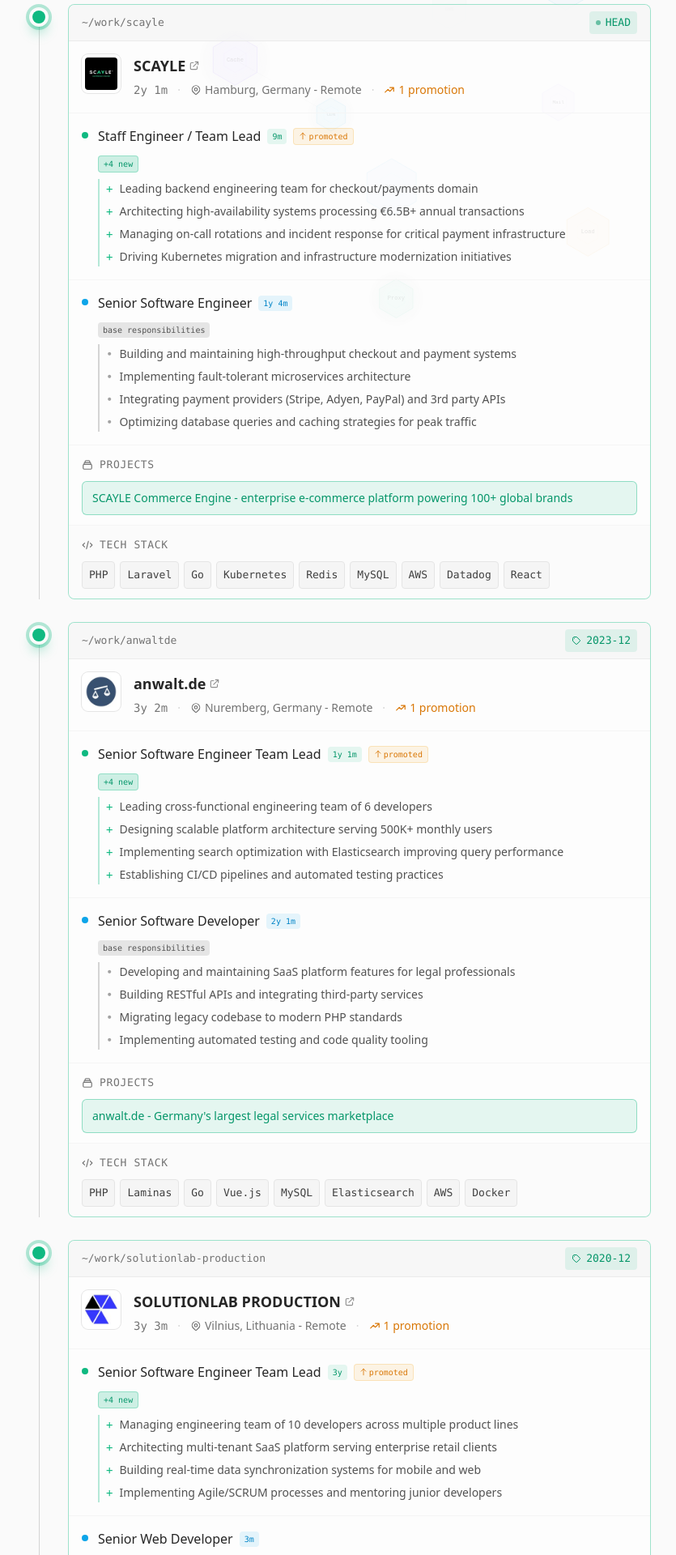
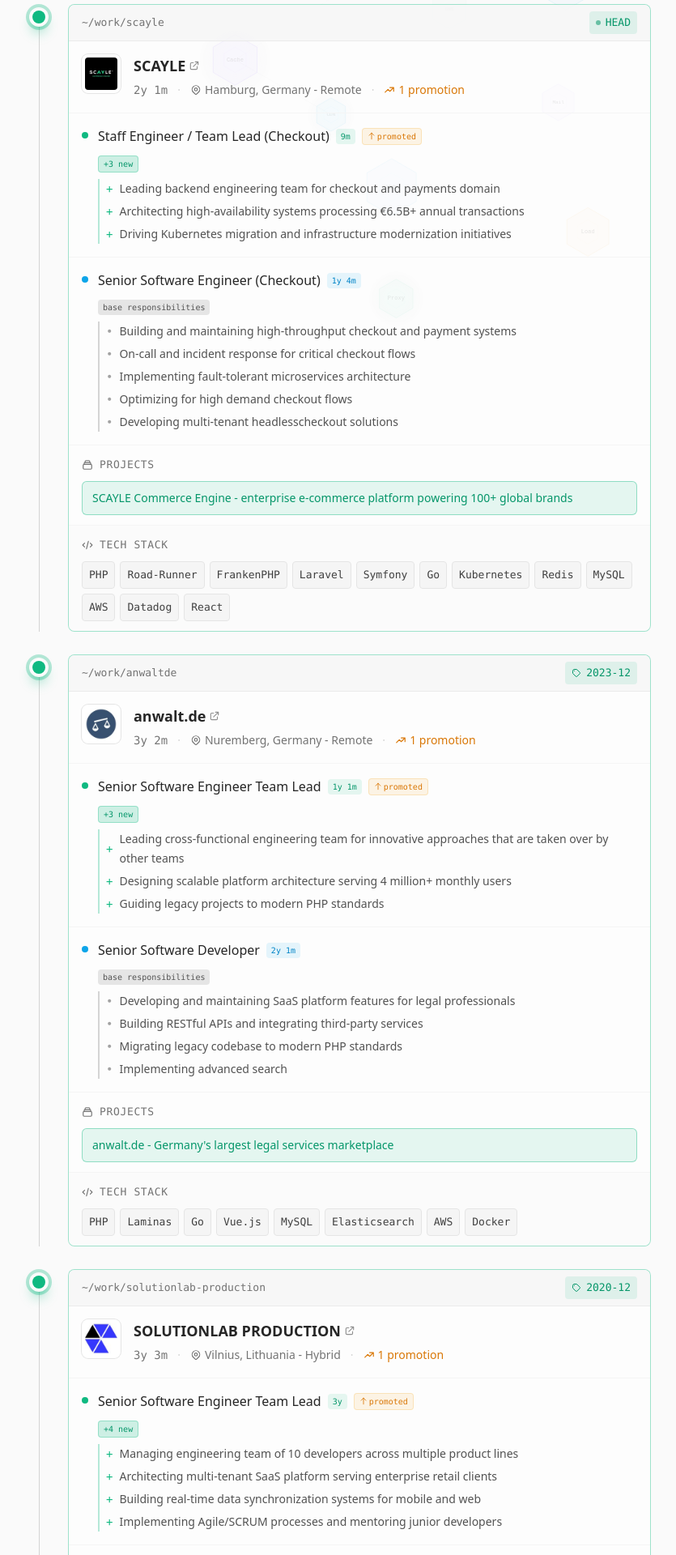
Before and after one commit to wukis/cv-next, a Next.js app: page /experience in a window 1280 px wide. Shown: the part 308-2228 px from the top of the page at 81% size, without its empty margins (92-927 px from the left). Built offline with nearby package versions, Linux system fonts and the light colour scheme.

Commit message:
experience page review

```diff
--- a/src/app/about/page.tsx
+++ b/src/app/about/page.tsx
@@ -190,7 +190,7 @@ export default function About() {
                 <div className="flex flex-wrap gap-2">
                   <Link
                     href="/experience"
-                    className="inline-flex items-center gap-2 px-3 py-1.5 rounded-lg bg-sky-500/10 dark:bg-sky-400/10 text-sky-600 dark:text-sky-400 font-mono text-sm hover:bg-sky-500/20 dark:hover:bg-sky-400/20 transition-colors"
+                    className="inline-flex items-center gap-2 px-3 py-1.5 rounded-lg bg-violet-500/10 dark:bg-violet-400/10 text-violet-600 dark:text-violet-400 font-mono text-sm hover:bg-violet-500/20 dark:hover:bg-violet-400/20 transition-colors"
                   >
                     <svg className="w-4 h-4" fill="none" viewBox="0 0 24 24" stroke="currentColor">
                       <path strokeLinecap="round" strokeLinejoin="round" strokeWidth={2} d="M9 5H7a2 2 0 00-2 2v12a2 2 0 002 2h10a2 2 0 002-2V7a2 2 0 00-2-2h-2M9 5a2 2 0 002 2h2a2 2 0 002-2M9 5a2 2 0 012-2h2a2 2 0 012 2" />
@@ -199,7 +199,7 @@ export default function About() {
                   </Link>
                   <Link
                     href="/recommendations"
-                    className="inline-flex items-center gap-2 px-3 py-1.5 rounded-lg bg-violet-500/10 dark:bg-violet-400/10 text-violet-600 dark:text-violet-400 font-mono text-sm hover:bg-violet-500/20 dark:hover:bg-violet-400/20 transition-colors"
+                    className="inline-flex items-center gap-2 px-3 py-1.5 rounded-lg bg-amber-500/10 dark:bg-amber-400/10 text-amber-600 dark:text-amber-400 font-mono text-sm hover:bg-amber-500/20 dark:hover:bg-amber-400/20 transition-colors"
                   >
                     <svg className="w-4 h-4" fill="none" viewBox="0 0 24 24" stroke="currentColor">
                       <path strokeLinecap="round" strokeLinejoin="round" strokeWidth={2} d="M8 10h.01M12 10h.01M16 10h.01M9 16H5a2 2 0 01-2-2V6a2 2 0 012-2h14a2 2 0 012 2v8a2 2 0 01-2 2h-5l-5 5v-5z" />
--- a/src/components/HomeClientContent.tsx
+++ b/src/components/HomeClientContent.tsx
@@ -59,7 +59,7 @@ function Recommendations() {
             <div className="mt-8 flex justify-end">
                 <Link
                     href="/recommendations"
-                    className="inline-flex items-center gap-2 px-4 py-2 rounded-lg bg-violet-500/10 dark:bg-violet-400/10 text-violet-600 dark:text-violet-400 font-mono text-sm hover:bg-violet-500/20 dark:hover:bg-violet-400/20 transition-colors"
+                    className="inline-flex items-center gap-2 px-4 py-2 rounded-lg bg-amber-500/10 dark:bg-amber-400/10 text-amber-600 dark:text-amber-400 font-mono text-sm hover:bg-amber-500/20 dark:hover:bg-amber-400/20 transition-colors"
                 >
                     <span>view all {recommendations.length}</span>
                     <svg className="w-4 h-4" fill="none" viewBox="0 0 24 24" stroke="currentColor">
@@ -210,7 +210,7 @@ export default function HomeClientContent() {
                                 <div className="mt-5 flex flex-wrap gap-2 justify-center sm:justify-start">
                                     <Link
                                         href="/experience"
-                                        className="inline-flex items-center gap-2 px-3 py-1.5 rounded-lg bg-sky-500/10 dark:bg-sky-400/10 text-sky-600 dark:text-sky-400 font-mono text-sm hover:bg-sky-500/20 dark:hover:bg-sky-400/20 transition-colors"
+                                        className="inline-flex items-center gap-2 px-3 py-1.5 rounded-lg bg-violet-500/10 dark:bg-violet-400/10 text-violet-600 dark:text-violet-400 font-mono text-sm hover:bg-violet-500/20 dark:hover:bg-violet-400/20 transition-colors"
                                     >
                                         <svg className="w-4 h-4" fill="none" viewBox="0 0 24 24" stroke="currentColor">
                                             <path strokeLinecap="round" strokeLinejoin="round" strokeWidth={2} d="M9 5H7a2 2 0 00-2 2v12a2 2 0 002 2h10a2 2 0 002-2V7a2 2 0 00-2-2h-2M9 5a2 2 0 002 2h2a2 2 0 002-2M9 5a2 2 0 012-2h2a2 2 0 012 2" />
@@ -219,7 +219,7 @@ export default function HomeClientContent() {
                                     </Link>
                                     <Link
                                         href="/about"
-                                        className="inline-flex items-center gap-2 px-3 py-1.5 rounded-lg bg-neutral-100 dark:bg-neutral-800 text-neutral-600 dark:text-neutral-400 font-mono text-sm hover:bg-neutral-200 dark:hover:bg-neutral-700 transition-colors"
+                                        className="inline-flex items-center gap-2 px-3 py-1.5 rounded-lg bg-sky-500/10 dark:bg-sky-400/10 text-sky-600 dark:text-sky-400 font-mono text-sm hover:bg-sky-500/20 dark:hover:bg-sky-400/20 transition-colors"
                                     >
                                         <svg className="w-4 h-4" fill="none" viewBox="0 0 24 24" stroke="currentColor">
                                             <path strokeLinecap="round" strokeLinejoin="round" strokeWidth={2} d="M16 7a4 4 0 11-8 0 4 4 0 018 0zM12 14a7 7 0 00-7 7h14a7 7 0 00-7-7z" />
--- a/src/data/work.json
+++ b/src/data/work.json
@@ -1,14 +1,13 @@
 [
   {
     "name": "SCAYLE",
-    "position": "Staff Engineer / Team Lead",
+    "position": "Staff Engineer / Team Lead (Checkout)",
     "enrollment": "Full-time",
     "startDate": "2025-04",
     "endDate": "now",
     "responsibilities": [
-      "Leading backend engineering team for checkout/payments domain",
+      "Leading backend engineering team for checkout and payments domain",
       "Architecting high-availability systems processing €6.5B+ annual transactions",
-      "Managing on-call rotations and incident response for critical payment infrastructure",
       "Driving Kubernetes migration and infrastructure modernization initiatives"
     ],
     "projects": [
@@ -16,7 +15,10 @@
     ],
     "technologies": [
       "PHP",
+      "Road-Runner",
+      "FrankenPHP",
       "Laravel",
+      "Symfony",
       "Go",
       "Kubernetes",
       "Redis",
@@ -31,15 +33,16 @@
   },
   {
     "name": "SCAYLE",
-    "position": "Senior Software Engineer",
+    "position": "Senior Software Engineer (Checkout)",
     "enrollment": "Full-time",
     "startDate": "2024-01",
     "endDate": "2025-04",
     "responsibilities": [
       "Building and maintaining high-throughput checkout and payment systems",
+      "On-call and incident response for critical checkout flows",
       "Implementing fault-tolerant microservices architecture",
-      "Integrating payment providers (Stripe, Adyen, PayPal) and 3rd party APIs",
-      "Optimizing database queries and caching strategies for peak traffic"
+      "Optimizing for high demand checkout flows",
+      "Developing multi-tenant headlesscheckout solutions"
     ],
     "projects": [],
     "technologies": [],
@@ -54,10 +57,9 @@
     "startDate": "2022-12",
     "endDate": "2023-12",
     "responsibilities": [
-      "Leading cross-functional engineering team of 6 developers",
-      "Designing scalable platform architecture serving 500K+ monthly users",
-      "Implementing search optimization with Elasticsearch improving query performance",
-      "Establishing CI/CD pipelines and automated testing practices"
+      "Leading cross-functional engineering team for innovative approaches that are taken over by other teams",
+      "Designing scalable platform architecture serving 4 million+ monthly users",
+      "Guiding legacy projects to modern PHP standards"
     ],
     "projects": [
       "anwalt.de - Germany's largest legal services marketplace"
@@ -86,7 +88,7 @@
       "Developing and maintaining SaaS platform features for legal professionals",
       "Building RESTful APIs and integrating third-party services",
       "Migrating legacy codebase to modern PHP standards",
-      "Implementing automated testing and code quality tooling"
+      "Implementing advanced search"
     ],
     "projects": [],
     "technologies": [],
@@ -118,10 +120,11 @@
       "MySQL",
       "Redis",
       "AWS",
-      "Docker"
+      "Docker",
+      "AWS"
     ],
     "url": "https://www.linkedin.com/company/solutionlab-production/",
-    "location": "Vilnius, Lithuania - Remote",
+    "location": "Vilnius, Lithuania - Hybrid",
     "image": "solutionlab.jpg"
   },
   {
@@ -163,10 +166,10 @@
       "Vue.js",
       "MySQL",
       "Redis",
-      "REST APIs"
+      "Docker"
     ],
     "url": "",
-    "location": "Vilnius, Lithuania",
+    "location": "Vilnius, Lithuania - On-site",
     "image": "olympic.jpg"
   },
   {
@@ -197,7 +200,7 @@
       "Xamarin"
     ],
     "url": "https://www.linkedin.com/company/inlusionxr/",
-    "location": "Vilnius, Lithuania",
+    "location": "Vilnius, Lithuania - On-site",
     "image": "inlusion.jpg"
   },
   {
@@ -214,7 +217,7 @@
     "projects": [],
     "technologies": [],
     "url": "https://www.linkedin.com/company/inlusionxr/",
-    "location": "Vilnius, Lithuania",
+    "location": "Vilnius, Lithuania - On-site",
     "image": "inlusion.jpg"
   },
   {
@@ -224,12 +227,12 @@
     "startDate": "2014-11",
     "endDate": "2015-11",
     "responsibilities": [
-      "Building e-commerce platform for automotive parts industry",
+      "Building warehouse platform for automotive parts industry",
       "Integrating shipping APIs (DPD, DHL, UPS) for logistics automation",
       "Developing internal tools for inventory and employee management"
     ],
     "projects": [
-      "Ecu.de - automotive spare parts e-commerce platform"
+      "Ecu.de - automotive spare parts e-commerce/warehouse platform"
     ],
     "technologies": [
       "PHP",
@@ -239,7 +242,7 @@
       "MySQL"
     ],
     "url": "",
-    "location": "Vilnius, Lithuania",
+    "location": "Vilnius, Lithuania - On-site",
     "image": "integrus.jpg"
   },
   {
@@ -264,7 +267,7 @@
       "HTML/CSS"
     ],
     "url": "https://www.linkedin.com/company/itlogas/",
-    "location": "Vilnius, Lithuania",
+    "location": "Vilnius, Lithuania - Remote",
     "image": "itlogas.jpg"
   },
   {
```
